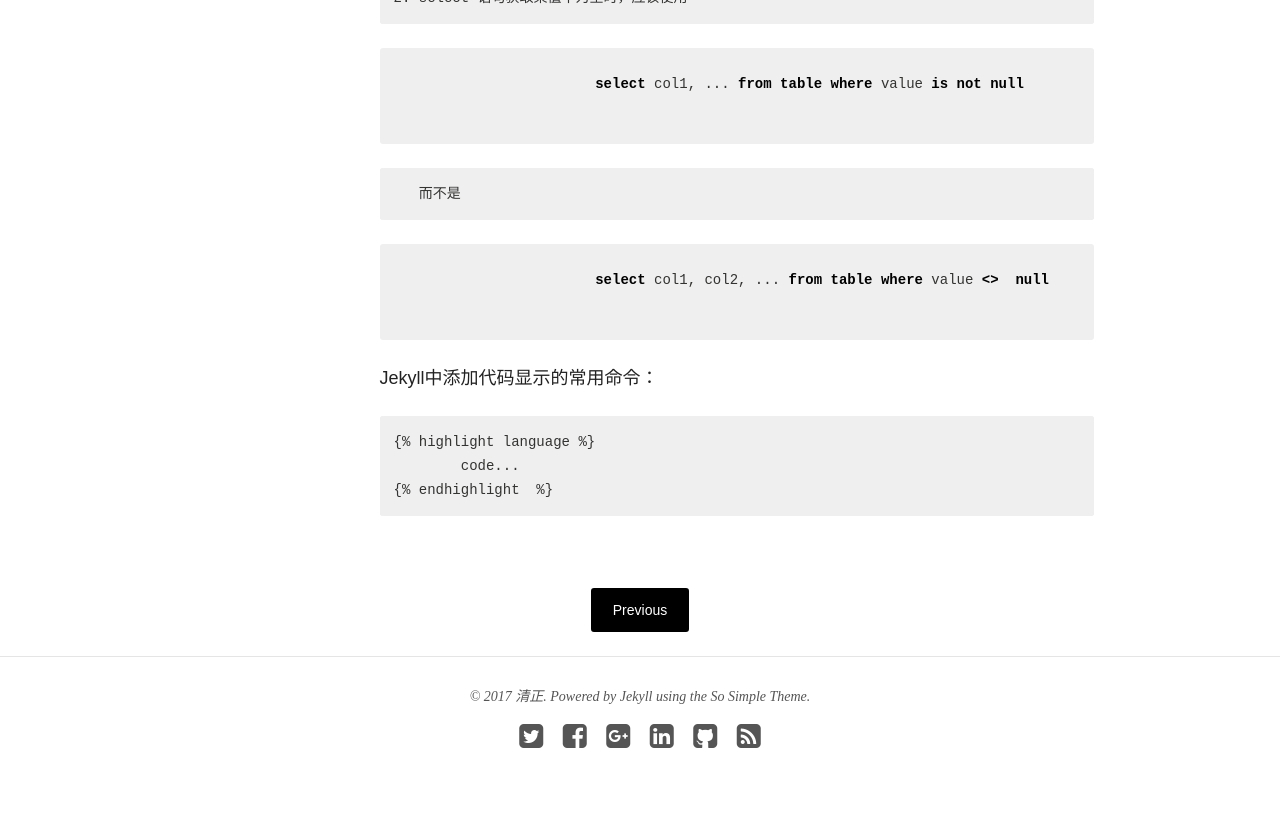
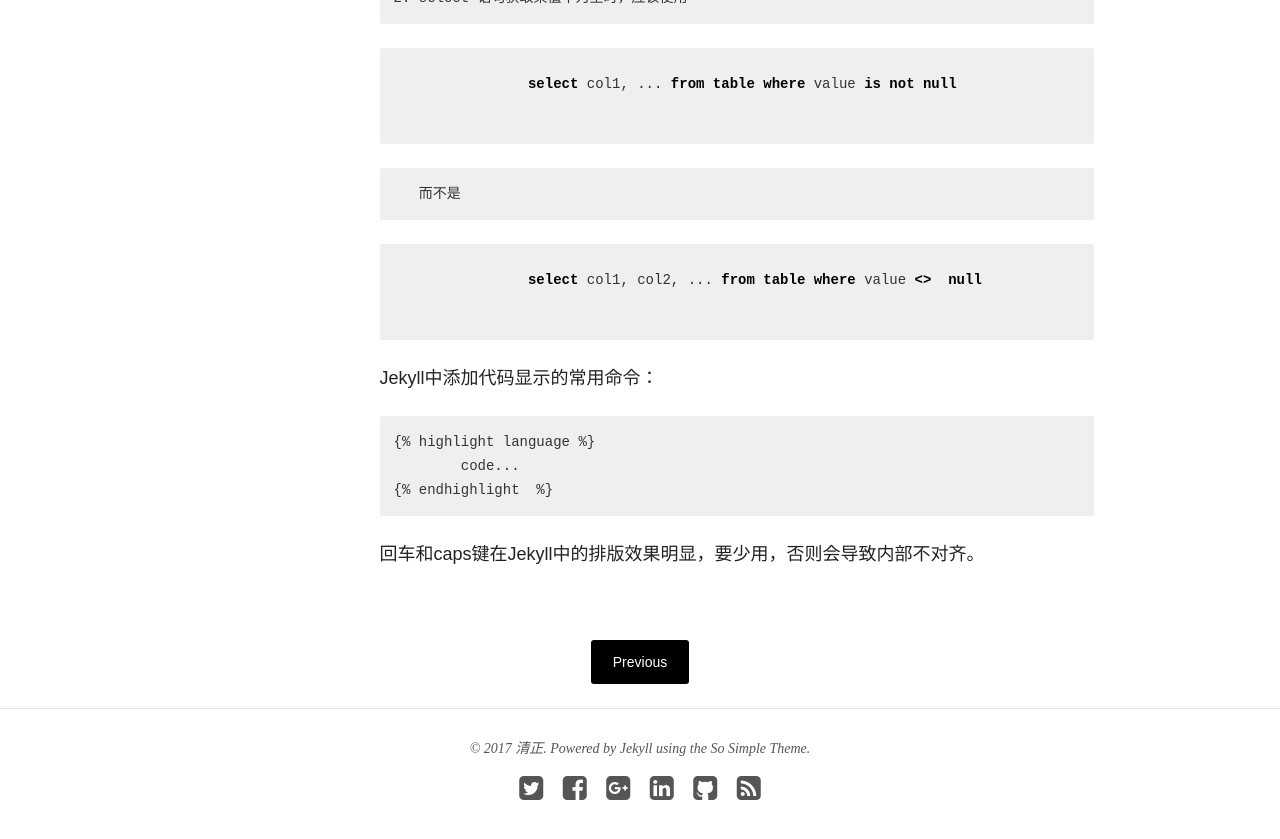
Before and after one commit to zqz981/zqz981.github.io, a Jekyll site: the page built from _posts/blog/2017-01-03-notes.md, in a window 1280 px wide and 900 px high, scrolled down 968 px. Shown: the top 839 px of the window. Built offline with Jekyll 4.4.1, drawn with Linux system fonts in a browser that asks for light colours; nearby versions of some CDN libraries.

Commit message:
change hight syntax and more

```diff
--- a/_posts/blog/2017-01-03-notes.md
+++ b/_posts/blog/2017-01-03-notes.md
@@ -6,21 +6,21 @@ category: 烂笔头Notes
 sql语句问题:
 	1. Java下使用
 		{% highlight sql  %}
-			select count(1) from table where …
+		select count(1) from table where …
 		{% endhighlight  %}
 	   时，获取count值，需要别名。因此select语句需要转化为
 		{% highlight sql  %}
-			select count(1) as total from table where…
+		select count(1) as total from table where…
 		{% endhighlight  %}
 
 	2. select 语句获取某值不为空时，应该使用
 		{% highlight sql  %}
-			select col1, ... from table where value is not null
+		select col1, ... from table where value is not null
 		{% endhighlight  %}
 
 	   而不是
 		{% highlight sql  %}
-			select col1, col2, ... from table where value <>  null
+		select col1, col2, ... from table where value <>  null
 		{% endhighlight  %}
 
 Jekyll中添加代码显示的常用命令：
@@ -29,3 +29,5 @@ Jekyll中添加代码显示的常用命令：
 	{{ openTag }} highlight language %}
 		code...
 	{{ openTag }} endhighlight  %}
+
+回车和caps键在Jekyll中的排版效果明显，要少用，否则会导致内部不对齐。
```
